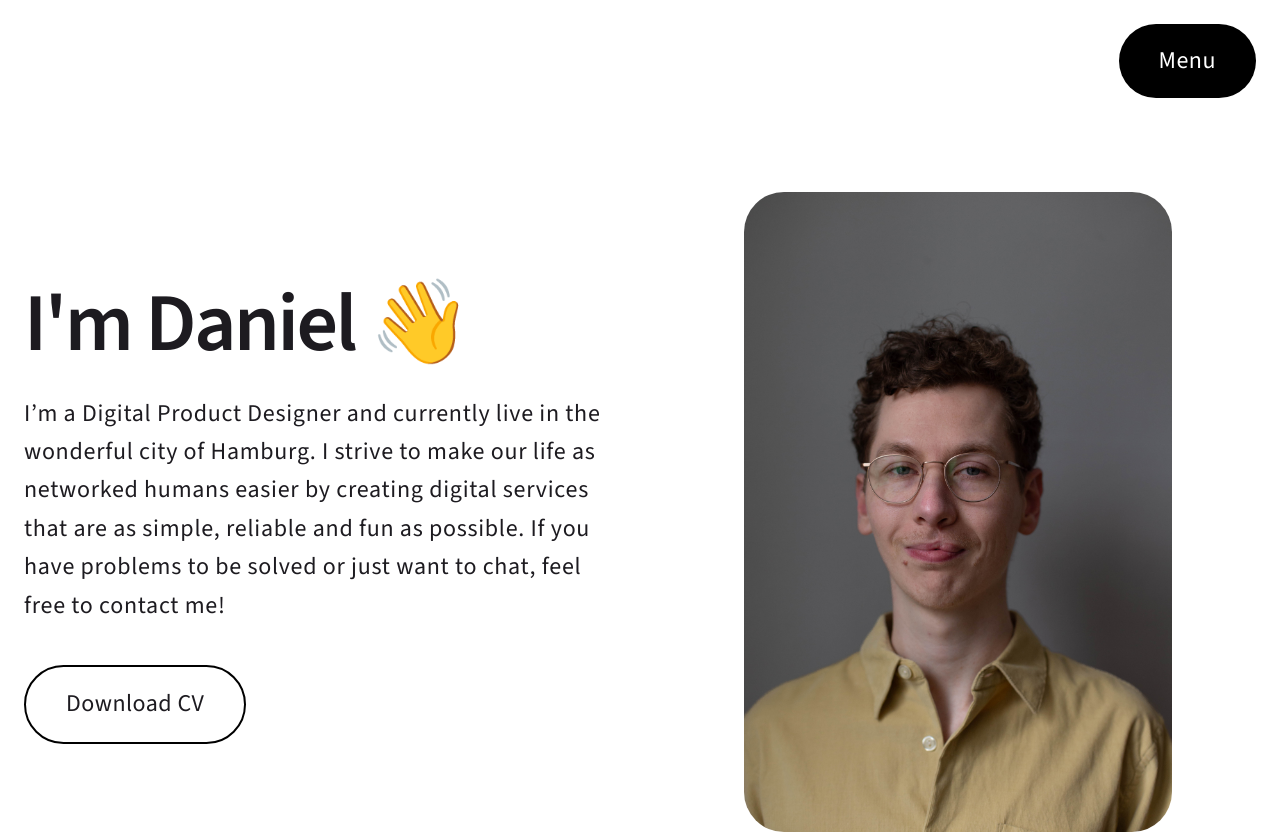
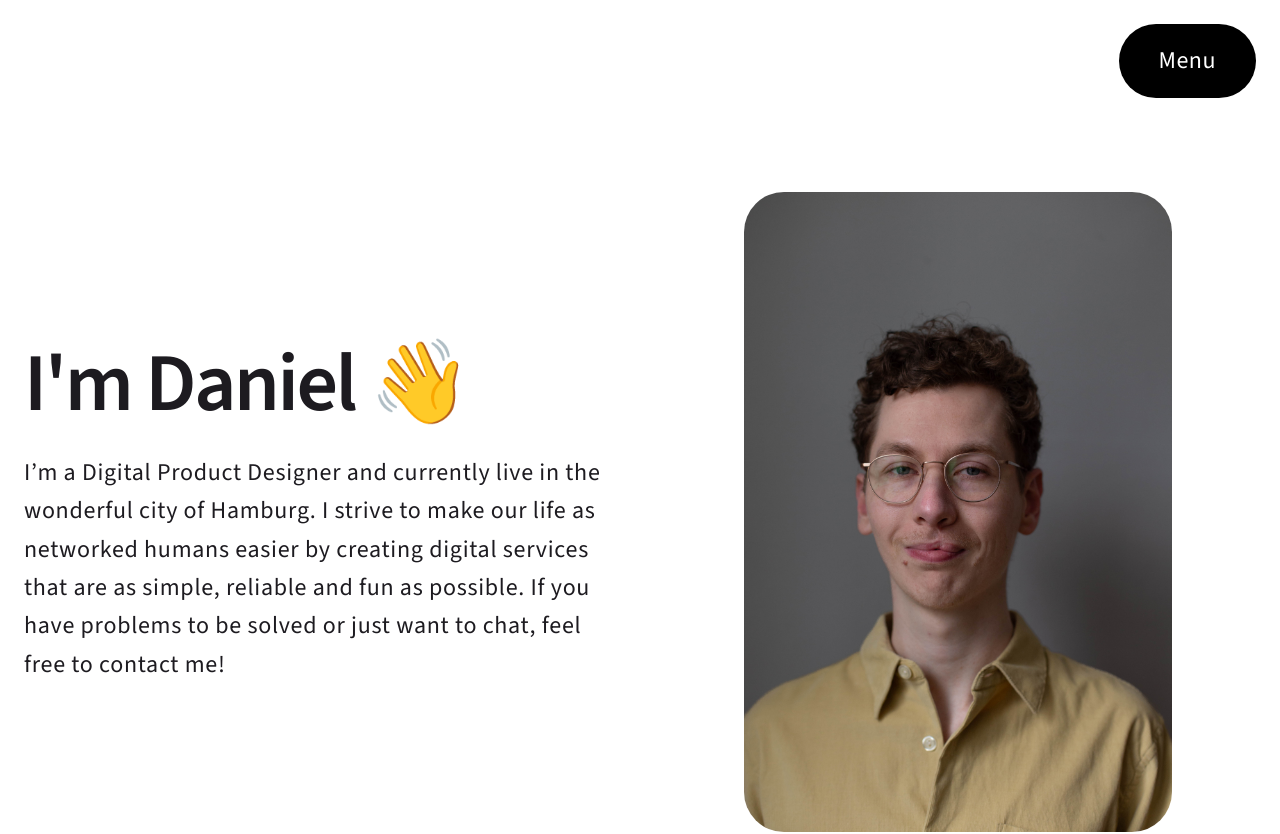
Before and after one commit to dbueker/portfolio-danielbueker, a Nuxt app: page /about in a window 1280 px wide. Shown: the top 834 px of the page. Built offline with nearby package versions, Linux system fonts and the light colour scheme.

Commit message:
Deleted CV Button, new Favicon

```diff
--- a/pages/about.vue
+++ b/pages/about.vue
@@ -1,5 +1,4 @@
 <script setup>
-import Button from '../components/Button.vue'
 import Portrait from '../assets/Portrait.jpg'
 </script>
 
@@ -12,7 +11,6 @@ import Portrait from '../assets/Portrait.jpg'
             <p class="text-title-mobile lg:text-title-desktop">I'm Daniel 👋</p>
             <div class="space-y-10">
               <p class="text-body-mobile lg:text-body-desktop">I’m a Digital Product Designer and currently live in the wonderful city of Hamburg. I strive to make our life as networked humans easier by creating digital services that are as simple, reliable and fun as possible. If you have problems to be solved or just want to chat, feel free to contact me!</p>
-              <Button text="Download CV" />
             </div>
             </div>
             <img :src=Portrait alt="Portrait of Daniel" class="rounded w-full md:w-fit md:max-h-[640px]" />
```
Also changed, not shown: 1 other file (tests, documents, lock files or other folders).
